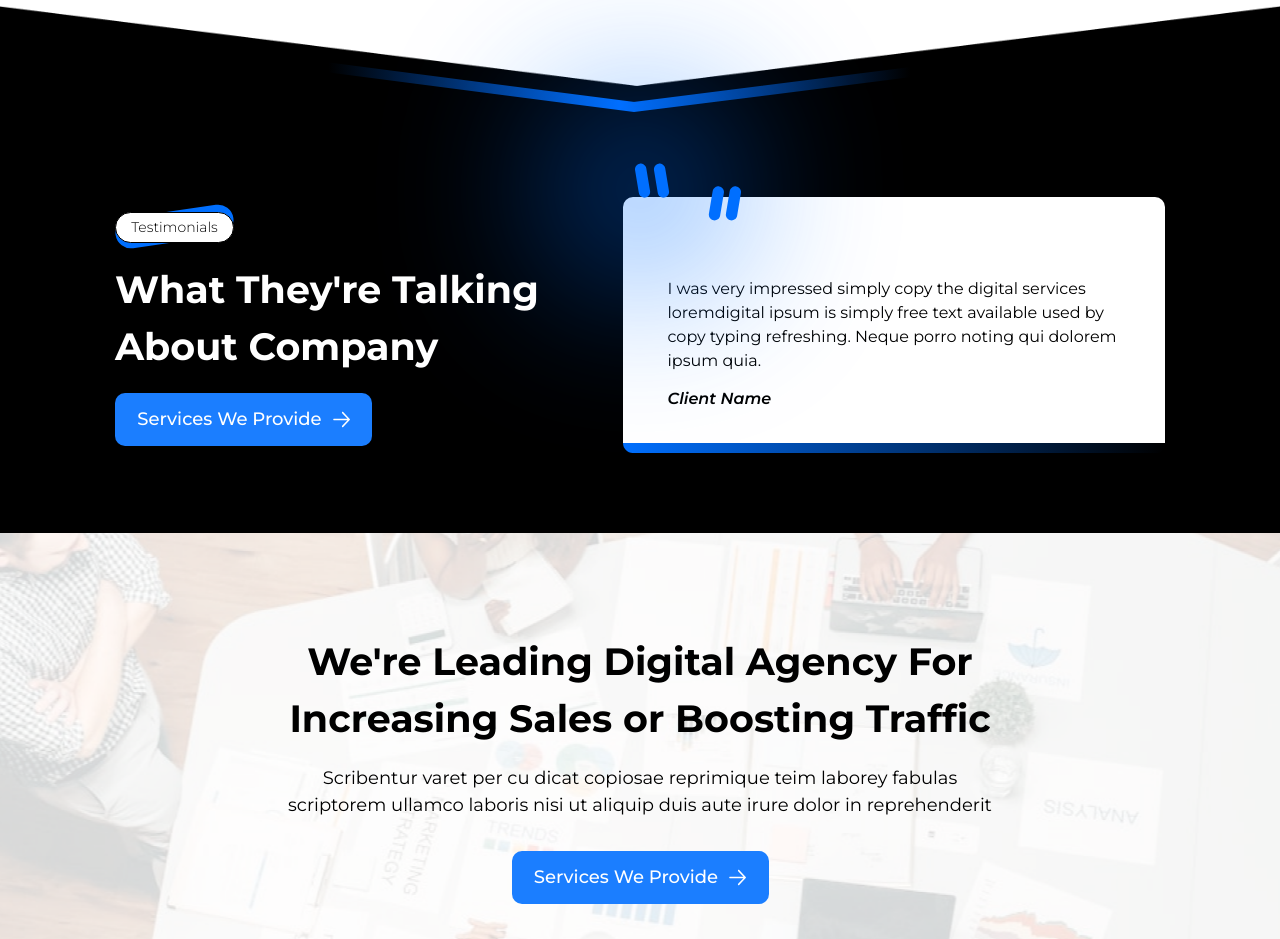
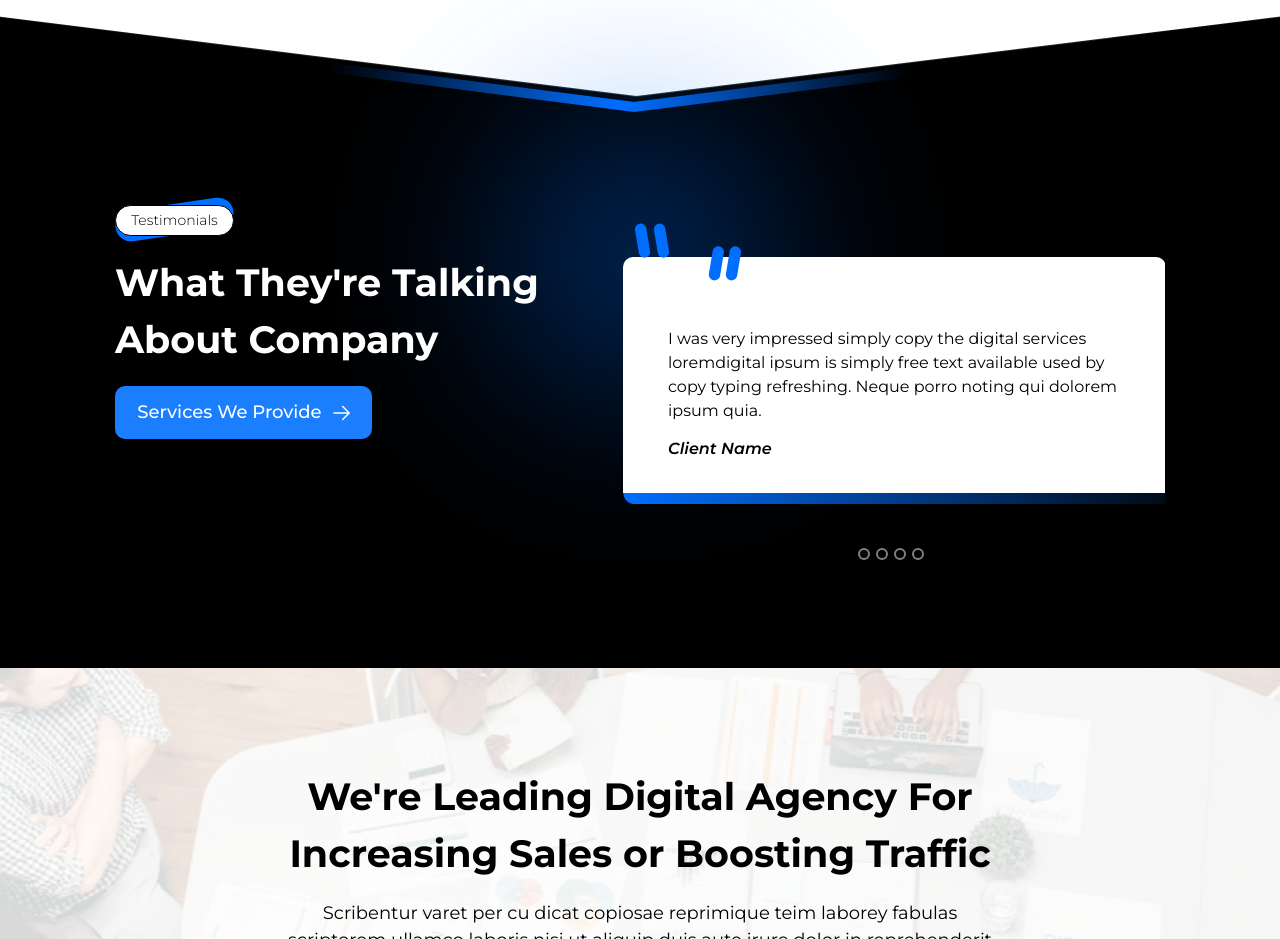
Before and after one commit to mudassir7732/Jataq-Technologies, a React (Create React App) app: page / in a window 1280 px wide. Shown: the part 3140-4079 px from the top of the page. Built offline with nearby package versions, Linux system fonts and the light colour scheme.

Commit message:
Updated code

```diff
--- a/src/sections/about-us/index.js
+++ b/src/sections/about-us/index.js
@@ -1,5 +1,3 @@
-import Carousel from 'react-multi-carousel';
-import 'react-multi-carousel/lib/styles.css';
 
 const AboutUs = () => {
     return (
--- a/src/sections/testimonials/index.js
+++ b/src/sections/testimonials/index.js
@@ -1,5 +1,33 @@
+import Carousel from 'react-multi-carousel';
+import 'react-multi-carousel/lib/styles.css';
 
 const Testimonials = () => {
+    const responsive = {
+        superLargeDesktop: {
+            breakpoint: { max: 4000, min: 3000 },
+            items: 1
+        },
+        desktop: {
+            breakpoint: { max: 3000, min: 1024 },
+            items: 1
+        },
+        tablet: {
+            breakpoint: { max: 1024, min: 464 },
+            items: 1
+        },
+        mobile: {
+            breakpoint: { max: 464, min: 0 },
+            items: 1
+        }
+    };
+
+    const textItems = [
+        { text: "I was very impressed simply copy the digital services loremdigital ipsum is simply free text available used by copy typing refreshing. Neque porro noting qui dolorem ipsum quia.", name: 'Client Name' },
+        { text: "I was very impressed simply copy the digital services loremdigital ipsum is simply free text available used by copy typing refreshing. Neque porro noting qui dolorem ipsum quia.", name: 'Client Name' },
+        { text: "I was very impressed simply copy the digital services loremdigital ipsum is simply free text available used by copy typing refreshing. Neque porro noting qui dolorem ipsum quia.", name: 'Client Name' },
+        { text: "I was very impressed simply copy the digital services loremdigital ipsum is simply free text available used by copy typing refreshing. Neque porro noting qui dolorem ipsum quia.", name: 'Client Name' },
+    ];
+
     return (
         <div className="relative pb-20 lg:h-fit"
             style={{
@@ -9,7 +37,7 @@ const Testimonials = () => {
                 backgroundRepeat: 'no-repeat, no-repeat',
             }}>
             <img src='/assets/icons/Ellipse8.svg' alt="border_line" className="-mt-20 w-full h-full absolute" />
-            <div className="flex flex-col lg:flex-row items-center mt-48 lg:items-center gap-x-[35px] lg:justify-evenly border-white h-ful px-[30px] sm:px-[60px] md:px-[82px] lg:px-[95px] xl:px-[115px]">
+            <div className="flex flex-col lg:flex-row items-start mt-48 gap-x-[35px] lg:justify-evenly border-white h-ful px-[30px] sm:px-[60px] md:px-[82px] lg:px-[95px] xl:px-[115px]">
                 <div className="relative flex flex-col min-w-[45%]">
                     <img src='/assets/icons/Rectangle58.svg' alt='button_background' className="absolute z-0" />
                     <p className="flex items-center justify-center text-black border-[1px] text-[14px] font-[300] font-[Montserrat] border-black absolute z-50 w-[119px] h-[31px] mt-2 rounded-full bg-white">
@@ -24,20 +52,35 @@ const Testimonials = () => {
                     </button>
                 </div>
                 <div className="flex flex-col min-w-[45%] mt-14 lg:mt-0">
-                    <img src='/assets/icons/quotation.svg' alt='button_background' className=" absolute -mt-[58px] ml-3" />
-                    <div className=" bg-white rounded-t-[10px] max-w-[600px] pt-[35px] sm:pt-[42px] md:pt-[45px] lg:pt[60px] xl:pt-[80px] px-[15px] sm:px-[22px] md:px-[28px] lg:px-[35px] xl:px-[45px]">
+                    <img src='/assets/icons/quotation.svg' alt='button_background' className=" absolute z-50 mt-[2px] ml-3" />
+                    {/* <div className=" bg-white rounded-t-[10px] max-w-[600px] pt-[35px] sm:pt-[42px] md:pt-[45px] lg:pt[60px] xl:pt-[80px] px-[15px] sm:px-[22px] md:px-[28px] lg:px-[35px] xl:px-[45px]">
                         <p className="text-[16px] font-[400] font-[Montserrat]">
                             I was very impressed simply copy the digital services loremdigital ipsum is simply free text available used by copy typing refreshing. Neque porro noting qui dolorem ipsum quia.
                         </p>
                         <p className="text-[16px] font-[600] font-[Montserrat] italic mt-[14px] mb-[32px]">
                             Client Name
                         </p>
-                    </div>
-
-
-
-                    <img src='/assets/icons/Rectangle63.svg' alt='button_background' className="z-0 lg:max-w-[600px]" />
-
+                    </div> */}
+                    <Carousel
+                        responsive={responsive}
+                        showDots={true}
+                        dotListClass="react-multi-carousel-dot-list"
+                        arrows={false}
+                    >
+                        {textItems.map((item, index) => (
+                            <div className='my-[60px]'>
+                                <div key={index} className="bg-white z-40 rounded-t-[10px] max-w-[600px] pt-[35px] sm:pt-[42px] md:pt-[45px] lg:pt-[60px] xl:pt-[70px] px-[15px] pb-8 sm:px-[22px] md:px-[28px] lg:px-[35px] xl:px-[45px] mx-auto">
+                                    <p className="text-[16px] font-[400] font-[Montserrat]">
+                                        {item.text}
+                                    </p>
+                                    <p className="text-[16px] font-[600] font-[Montserrat] italic mt-[14px]">
+                                        {item.name}
+                                    </p>
+                                </div>
+                                <img src='/assets/icons/Rectangle63.svg' alt='button_background' className="z-0 lg:max-w-[600px]" />
+                            </div>
+                        ))}
+                    </Carousel>;
                 </div>
             </div>
         </div >
```
Also changed, not shown: src/App.css (+19 -0 lines).
